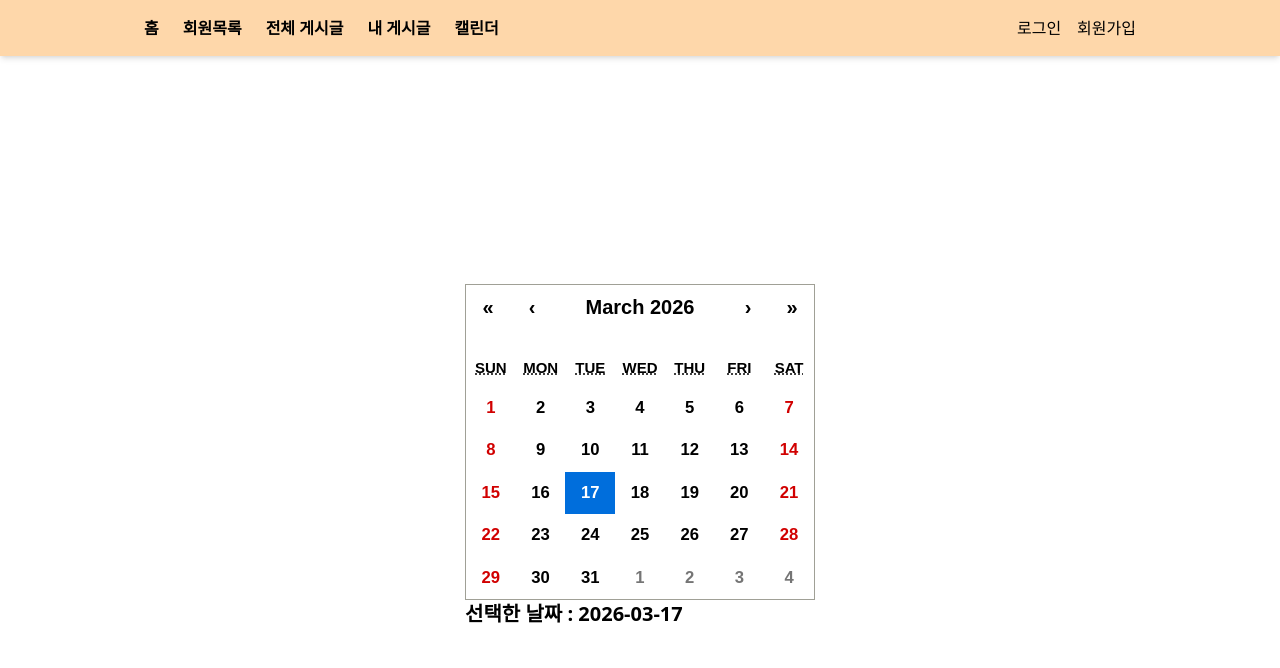
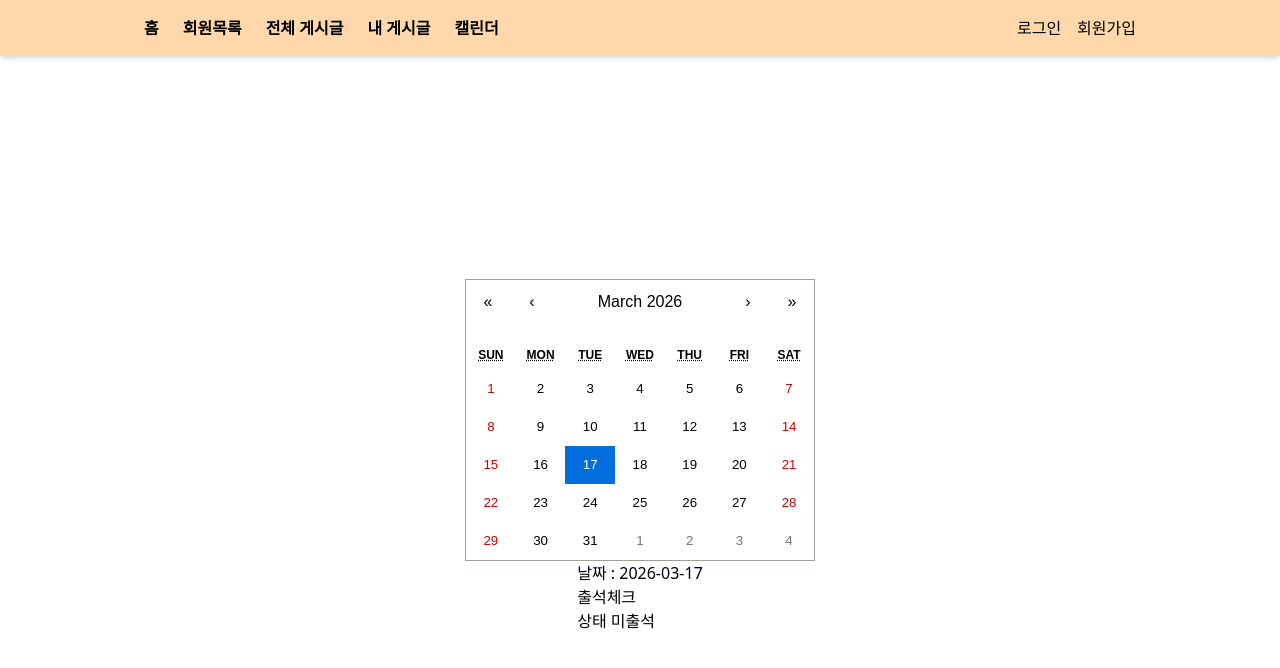
Before and after one commit to PARKJAEKYUNG0525/Blog_mini_project, a React (Vite) app: page /Calendar in a window 1280 px wide. Shown: the top 668 px of the page. Built offline with nearby package versions, Linux system fonts and the light colour scheme.

Commit message:
edit calendar

```diff
--- a/src/components/Calendar.jsx
+++ b/src/components/Calendar.jsx
@@ -1,12 +1,38 @@
-import React from 'react';
+import { useState } from 'react';
 import MyCalendar from './Calendar/MyCalendar';
+import Attendance from './Calendar/Attendance'
+
+const getDateKey = (date) => {
+  const year = date.getFullYear();
+  const month = String(date.getMonth() + 1).padStart(2, '0');
+  const day = String(date.getDate()).padStart(2, '0');
+
+  return `${year}-${month}-${day}`;
+};
 
 const Calendar = () => {
-    return (
-        <div className="flex justify-center items-center h-screen text-xl font-bold">
-            <MyCalendar />
-        </div>
-    );
+
+  const [date, setDate] = useState(new Date());
+  const [attendance, setAttendance] = useState({});
+
+  const dateKey = getDateKey(date); // ⭐ 여기서 생성
+
+  return (
+    <div className="flex flex-col items-center justify-center h-screen">
+
+      <MyCalendar
+        date={date}
+        setDate={setDate}
+      />
+
+      <Attendance
+        dateKey={dateKey}   // ⭐ date 대신 key 내려줌
+        attendance={attendance}
+        setAttendance={setAttendance}
+      />
+
+    </div>
+  );
 };
 
 export default Calendar;
--- a/src/components/Calendar/Attendance.jsx
+++ b/src/components/Calendar/Attendance.jsx
@@ -1,21 +1,27 @@
-import React from 'react';
+import {useState} from 'react';
 
-const Attendance = () => {
-    const [attendance,SetAttendance]=useState({});
-    const dataKey = Date.toISOString().slice(0,10);
+const Attendance = ({ dateKey, attendance, setAttendance }) => {
 
-     const checkAttendance=()=>{
-        const key = Date.toISOString().slice(0,10);
+  const checkAttendance = () => {
+    setAttendance({
+      ...attendance,
+      [dateKey]: true
+    });
+  };
 
-        SetAttendance({
-            ...attendance,[key]:true
-        });
-     }
-    return (
-        <div>
-            <button onClick={checkAttendance}>출석체크</button>
-        </div>
-    );
+  return (
+    <div>
+      <p>날짜 : {dateKey}</p>
+
+      <button onClick={checkAttendance}>
+        출석체크
+      </button>
+
+      <p>
+        상태 {attendance[dateKey] ? '출석' : '미출석'}
+      </p>
+    </div>
+  );
 };
 
 export default Attendance;
--- a/src/components/Calendar/CalendarPage.jsx
+++ /dev/null
@@ -1,18 +0,0 @@
-import React from 'react';
-import { useState } from 'react';
-
-const CalendarPage = () => {
-    const [date, setDate] = useState(new Date());
-    const [attendance,setAttendance] = useState({});
-    const [schedules, setSchedules] = useState({});
-
-
-
-    return (
-        <div>
-
-        </div>
-    );
-};
-
-export default CalendarPage;
--- a/src/components/Calendar/MyCalendar.jsx
+++ b/src/components/Calendar/MyCalendar.jsx
@@ -2,16 +2,14 @@ import { useState } from "react";
 import Calendar from "react-calendar";
 import "react-calendar/dist/Calendar.css";
 
-function MyCalendar() {
+  const MyCalendar = ({date, setDate}) =>{
 
-  const [date, setDate] = useState(new Date());
 
-  return (
-    <div>
-    <Calendar onChange={setDate} value={date} calendarType="gregory"/>
-    <p>선택한 날짜 : {date.toISOString().slice(0,10)}</p>
-    </div>
-  );
-}
+
+    return(
+      <Calendar onChange={setDate} value={date} calendarType="gregory" />
+    );
+  };
+
 
 export default MyCalendar;
```
